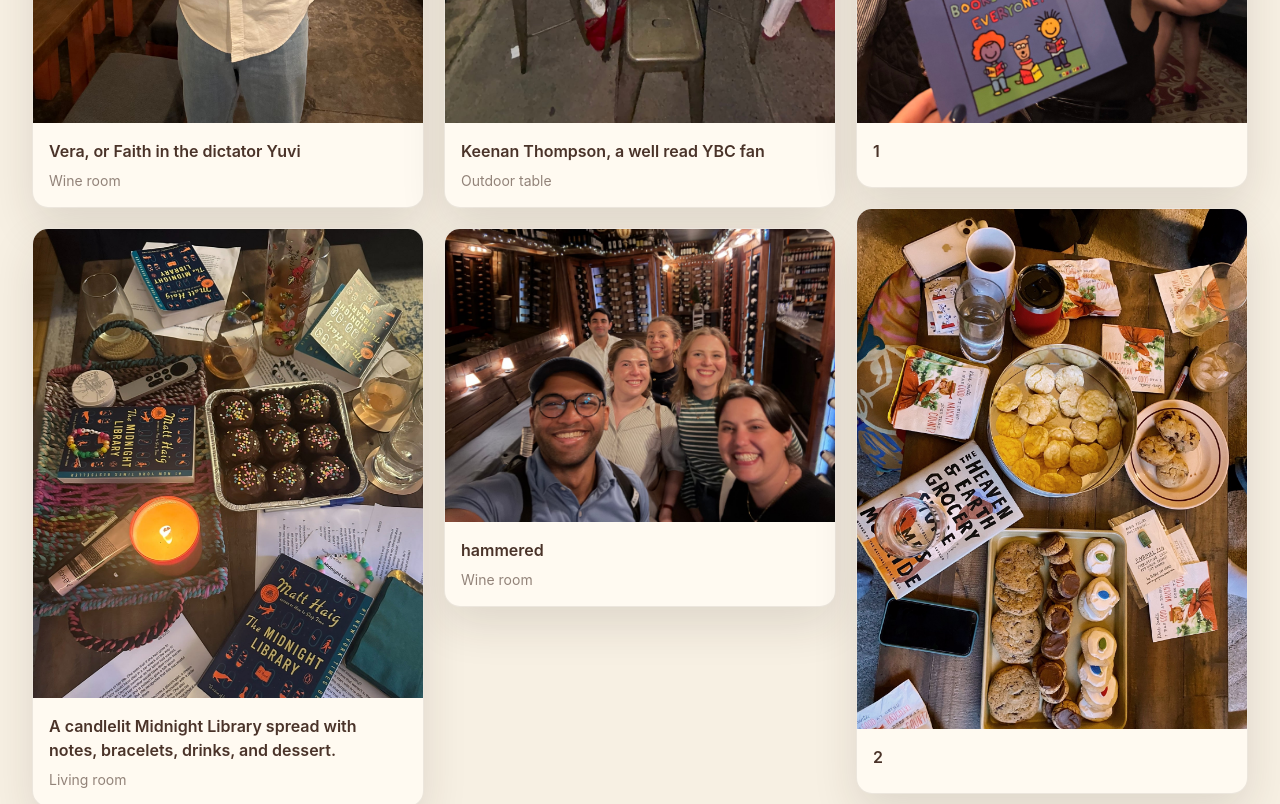
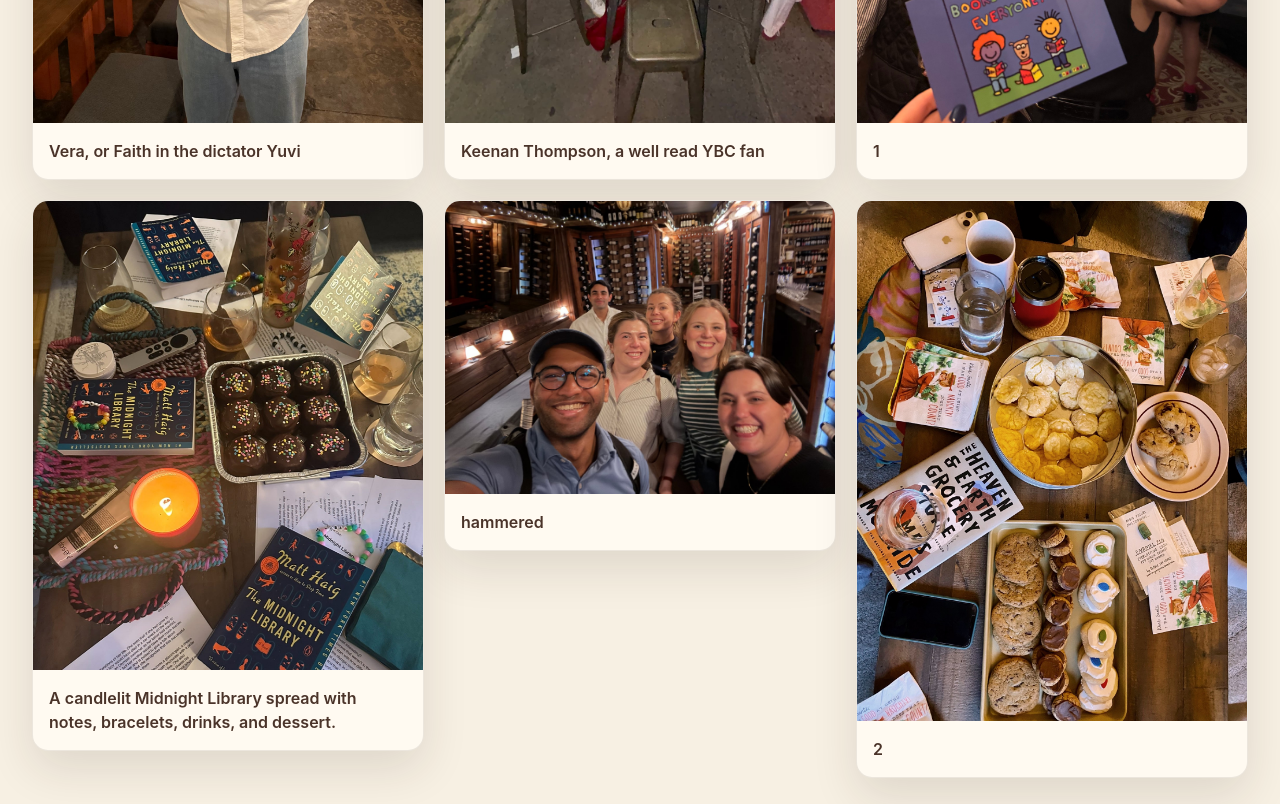
Before and after one commit to Shlok-Joseph-Paul/Yuvis-book-club, a React (Vite) app: page /photos in a window 1280 px wide. Shown: the part 820-1624 px from the top of the page. Built offline with nearby package versions, Linux system fonts and the light colour scheme.

Commit message:
Remove photo location labels

```diff
--- a/src/components/PhotoGallery.tsx
+++ b/src/components/PhotoGallery.tsx
@@ -37,10 +37,11 @@ export default function PhotoGallery({ photos, onSelect }: PhotoGalleryProps) {
           />
           <span className="block p-4">
             <span className="block font-semibold leading-6 text-espresso">{photo.caption}</span>
-            <span className="mt-2 flex flex-wrap gap-x-3 gap-y-1 text-sm text-espresso/60">
-              {photo.date ? <span>{formatMonthYear(photo.date)}</span> : null}
-              {photo.location ? <span>{photo.location}</span> : null}
-            </span>
+            {photo.date ? (
+              <span className="mt-2 block text-sm text-espresso/60">
+                {formatMonthYear(photo.date)}
+              </span>
+            ) : null}
           </span>
         </button>
       ))}
--- a/src/components/PhotoLightbox.tsx
+++ b/src/components/PhotoLightbox.tsx
@@ -1,4 +1,4 @@
-import { CalendarDays, MapPin, X } from 'lucide-react';
+import { CalendarDays, X } from 'lucide-react';
 import { books } from '../data/books';
 import { formatMonthYear } from '../lib/utils';
 import type { Photo } from '../types';
@@ -49,17 +49,11 @@ export default function PhotoLightbox({ photo, onClose }: PhotoLightboxProps) {
             <h2 className="mt-3 font-display text-3xl leading-tight text-espresso">
               {photo.caption}
             </h2>
-            <div className="mt-6 space-y-3 text-espresso/70">
+            <div className="mt-6 text-espresso/70">
               {photo.date ? (
                 <p className="flex items-center gap-2">
                   <CalendarDays size={18} className="text-forest" aria-hidden="true" />
                   {formatMonthYear(photo.date)}
-                </p>
-              ) : null}
-              {photo.location ? (
-                <p className="flex items-center gap-2">
-                  <MapPin size={18} className="text-forest" aria-hidden="true" />
-                  {photo.location}
                 </p>
               ) : null}
             </div>
```
